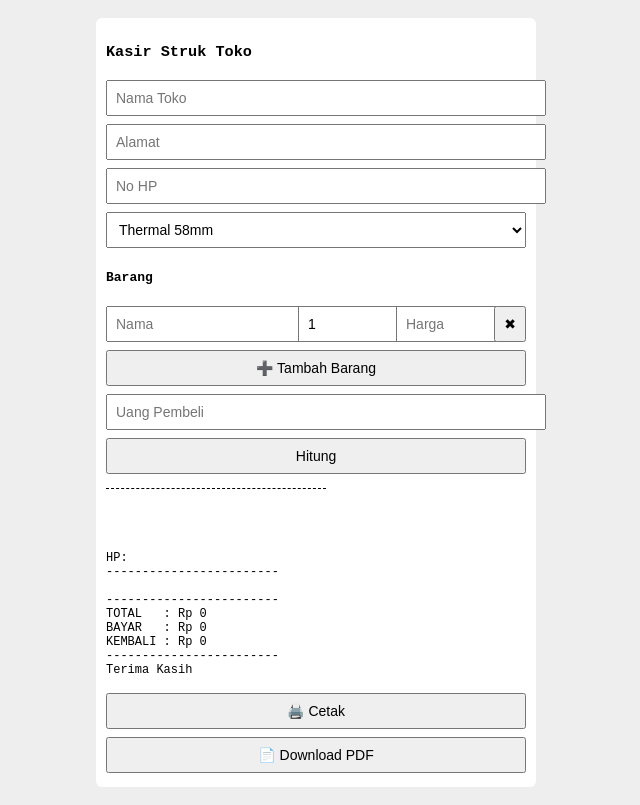
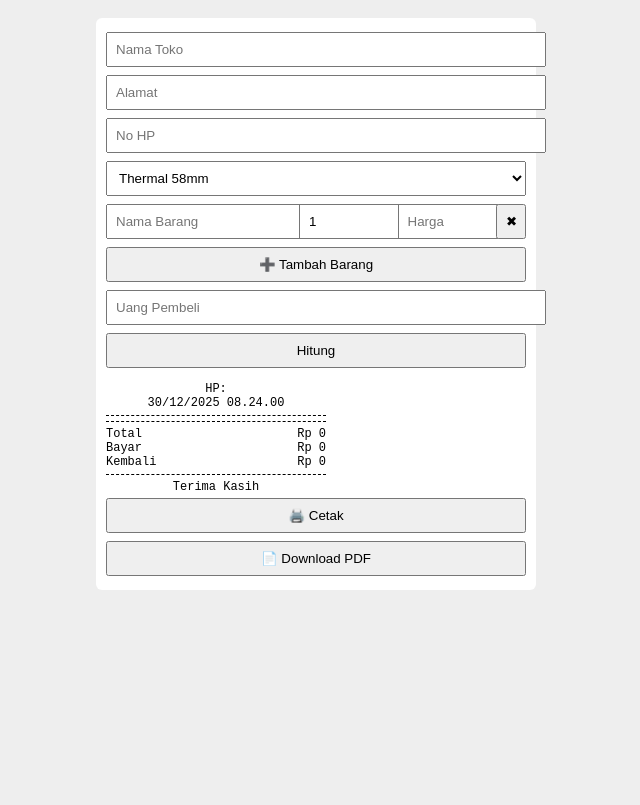
Before and after one commit to fuadmuzaqi/wib, a plain HTML site: page public/struk.html in a window 1280 px wide. Both pictures are taken after a click on the button "Hitung". Shown: the whole page, without its empty margins (324-964 px from the left). Drawn offline with Linux system fonts and the light colour scheme.

Commit message:
Update struk.html

```diff
--- a/public/struk.html
+++ b/public/struk.html
@@ -3,7 +3,7 @@
 <head>
 <meta charset="UTF-8">
 <meta name="viewport" content="width=device-width, initial-scale=1">
-<title>Kasir Struk Toko</title>
+<title>Struk Toko</title>
 
 <script src="https://cdnjs.cloudflare.com/ajax/libs/html2pdf.js/0.10.1/html2pdf.bundle.min.js"></script>
 
@@ -26,7 +26,6 @@ input, select, button {
   width: 100%;
   padding: 8px;
   margin: 4px 0;
-  font-size: 14px;
 }
 
 .barang {
@@ -36,20 +35,37 @@ input, select, button {
 }
 
 .barang button {
-  width: 32px;
+  width: 30px;
 }
 
+/* STRUK */
 .struk {
   margin-top: 10px;
-  border-top: 1px dashed #000;
-  padding-top: 8px;
   font-size: 12px;
 }
 
+.center { text-align: center; }
+
+.toko {
+  font-weight: bold;
+  font-size: 18px;
+}
+
+.line {
+  border-top: 1px dashed #000;
+  margin: 5px 0;
+}
+
+.row {
+  display: flex;
+  justify-content: space-between;
+}
+
+/* CETAK */
 @media print {
   body { background: white; }
-  .box button, select, input { display: none; }
-  .box { box-shadow: none; }
+  .box > *:not(.struk) { display: none; }
+  .struk { margin: 0; }
 }
 </style>
 </head>
@@ -57,8 +73,8 @@ input, select, button {
 <body>
 
 <div class="box">
-<h3>Kasir Struk Toko</h3>
 
+<!-- FORM -->
 <input id="toko" placeholder="Nama Toko">
 <input id="alamat" placeholder="Alamat">
 <input id="hp" placeholder="No HP">
@@ -68,24 +84,40 @@ input, select, button {
   <option value="80">Thermal 80mm</option>
 </select>
 
-<h4>Barang</h4>
 <div id="barang-list"></div>
 <button onclick="tambahBarang()">➕ Tambah Barang</button>
 
 <input id="uang" type="number" placeholder="Uang Pembeli">
-
 <button onclick="hitung()">Hitung</button>
 
+<!-- STRUK -->
 <div id="struk" class="struk">
-<pre id="hasil"></pre>
+  <div class="center toko" id="sToko"></div>
+  <div class="center" id="sAlamat"></div>
+  <div class="center" id="sHp"></div>
+  <div class="center" id="sWaktu"></div>
+
+  <div class="line"></div>
+
+  <div id="sBarang"></div>
+
+  <div class="line"></div>
+
+  <div class="row"><span>Total</span><span id="sTotal"></span></div>
+  <div class="row"><span>Bayar</span><span id="sBayar"></span></div>
+  <div class="row"><span>Kembali</span><span id="sKembali"></span></div>
+
+  <div class="line"></div>
+  <div class="center">Terima Kasih</div>
 </div>
 
 <button onclick="window.print()">🖨️ Cetak</button>
 <button onclick="downloadPDF()">📄 Download PDF</button>
+
 </div>
 
 <script>
-const MAX_BARANG = 30;
+const MAX = 30;
 const list = document.getElementById("barang-list");
 
 function rupiah(n) {
@@ -93,71 +125,72 @@ function rupiah(n) {
 }
 
 function tambahBarang() {
-  if (list.children.length >= MAX_BARANG) {
-    alert("Maksimal 30 barang");
-    return;
-  }
+  if (list.children.length >= MAX) return alert("Maksimal 30 barang");
 
-  const div = document.createElement("div");
-  div.className = "barang";
-  div.innerHTML = `
-    <input placeholder="Nama">
-    <input type="number" placeholder="Qty" value="1">
+  const d = document.createElement("div");
+  d.className = "barang";
+  d.innerHTML = `
+    <input placeholder="Nama Barang">
+    <input type="number" value="1" placeholder="Qty">
     <input type="number" placeholder="Harga">
-    <button onclick="hapusBarang(this)">✖</button>
+    <button onclick="this.parentElement.remove()">✖</button>
   `;
-  list.appendChild(div);
+  list.appendChild(d);
 }
 
-function hapusBarang(btn) {
-  btn.parentElement.remove();
-}
-
-// default 1 barang
+// barang pertama otomatis
 tambahBarang();
 
 function hitung() {
   let total = 0;
-  let detail = "";
+  let html = "";
 
-  document.querySelectorAll(".barang").forEach(row => {
-    const nama = row.children[0].value;
-    const qty = Number(row.children[1].value || 0);
-    const harga = Number(row.children[2].value || 0);
+  document.querySelectorAll(".barang").forEach(r => {
+    const nama = r.children[0].value;
+    const qty = Number(r.children[1].value || 0);
+    const harga = Number(r.children[2].value || 0);
     const sub = qty * harga;
 
-    if (nama && qty > 0) {
-      detail += `${nama}\n${qty} x ${rupiah(harga)} = ${rupiah(sub)}\n`;
+    if (nama && qty) {
+      html += `
+        <div>${nama}</div>
+        <div class="row">
+          <span>${qty} x ${rupiah(harga)}</span>
+          <span>${rupiah(sub)}</span>
+        </div>
+      `;
       total += sub;
     }
   });
 
-  const uang = Number(document.getElementById("uang").value || 0);
-  const kembali = uang - total;
+  const bayar = Number(document.getElementById("uang").value || 0);
+  const now = new Date();
+  const waktu =
+    now.toLocaleDateString("id-ID") + " " +
+    now.toLocaleTimeString("id-ID");
 
-  const lebar = document.getElementById("kertas").value;
+  document.getElementById("sToko").textContent =
+    document.getElementById("toko").value;
+  document.getElementById("sAlamat").textContent =
+    document.getElementById("alamat").value;
+  document.getElementById("sHp").textContent =
+    "HP: " + document.getElementById("hp").value;
+  document.getElementById("sWaktu").textContent = waktu;
+
+  document.getElementById("sBarang").innerHTML = html;
+  document.getElementById("sTotal").textContent = rupiah(total);
+  document.getElementById("sBayar").textContent = rupiah(bayar);
+  document.getElementById("sKembali").textContent = rupiah(bayar - total);
+
+  const w = document.getElementById("kertas").value;
   document.getElementById("struk").style.width =
-    lebar === "58" ? "220px" : "300px";
-
-  document.getElementById("hasil").textContent = `
-${document.getElementById("toko").value}
-${document.getElementById("alamat").value}
-HP: ${document.getElementById("hp").value}
-------------------------
-${detail}
-------------------------
-TOTAL   : ${rupiah(total)}
-BAYAR   : ${rupiah(uang)}
-KEMBALI : ${rupiah(kembali)}
-------------------------
-Terima Kasih
-`;
+    w === "58" ? "220px" : "300px";
 }
 
 function downloadPDF() {
   html2pdf()
+    .from(document.getElementById("struk"))
     .set({ margin: 0, scale: 2 })
-    .from(document.getElementById("struk"))
     .save("struk.pdf");
 }
 </script>
```
